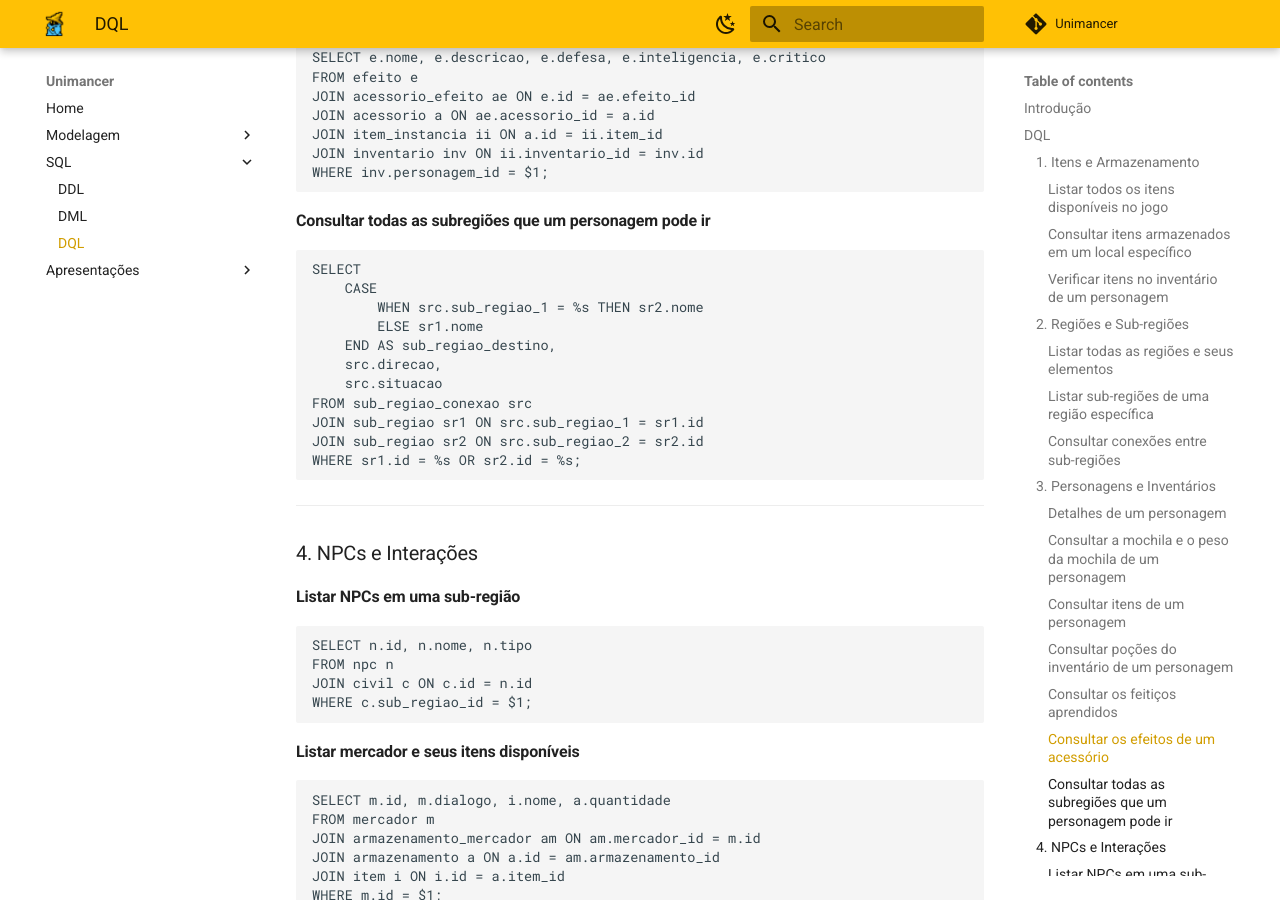
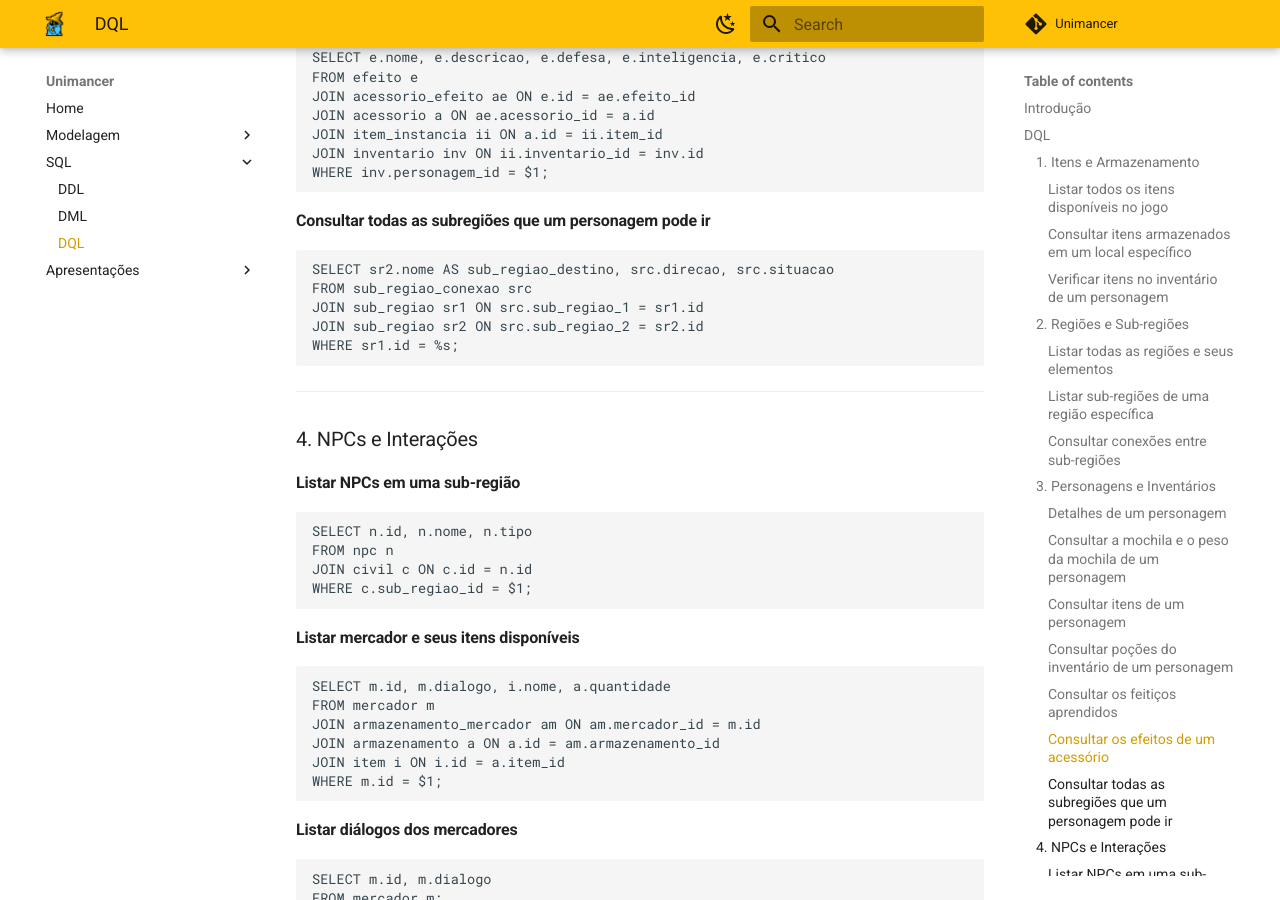
Before and after one commit to SBD1/2024.2-unimancer, an MkDocs documentation site: the page built from docs/sql/dql.md, in a window 1280 px wide and 900 px high, scrolled down 2110 px. Built offline with MkDocs 1.6.1 and Material for MkDocs 9.7.7, drawn with Linux system fonts in a browser that asks for light colours; comment, search, counter and statistics services are not loaded.

Commit message:
fix(sql): get only sub_regions to go to
Co-authored-by: Renan Vieira  <R-enanVieira@users.noreply.github.com>
Co-authored-by: Paulo H. Lamounier <Nanashii76@users.noreply.github.com>
Co-authored-by: Millena Queiroz <MillenaQueiroz@users.noreply.github.com>
Co-authored-by: NATAN ALMEIDA <natanalmeida03@users.noreply.github.com>

````diff
--- a/docs/sql/dql.md
+++ b/docs/sql/dql.md
@@ -108,17 +108,11 @@
 
 #### Consultar todas as subregiões que um personagem pode ir
 ``` sql
-SELECT
-    CASE
-        WHEN src.sub_regiao_1 = %s THEN sr2.nome
-        ELSE sr1.nome
-    END AS sub_regiao_destino,
-    src.direcao,
-    src.situacao
+SELECT sr2.nome AS sub_regiao_destino, src.direcao, src.situacao
 FROM sub_regiao_conexao src
 JOIN sub_regiao sr1 ON src.sub_regiao_1 = sr1.id
 JOIN sub_regiao sr2 ON src.sub_regiao_2 = sr2.id
-WHERE sr1.id = %s OR sr2.id = %s;
+WHERE sr1.id = %s;
 ```
 
 ---
````
